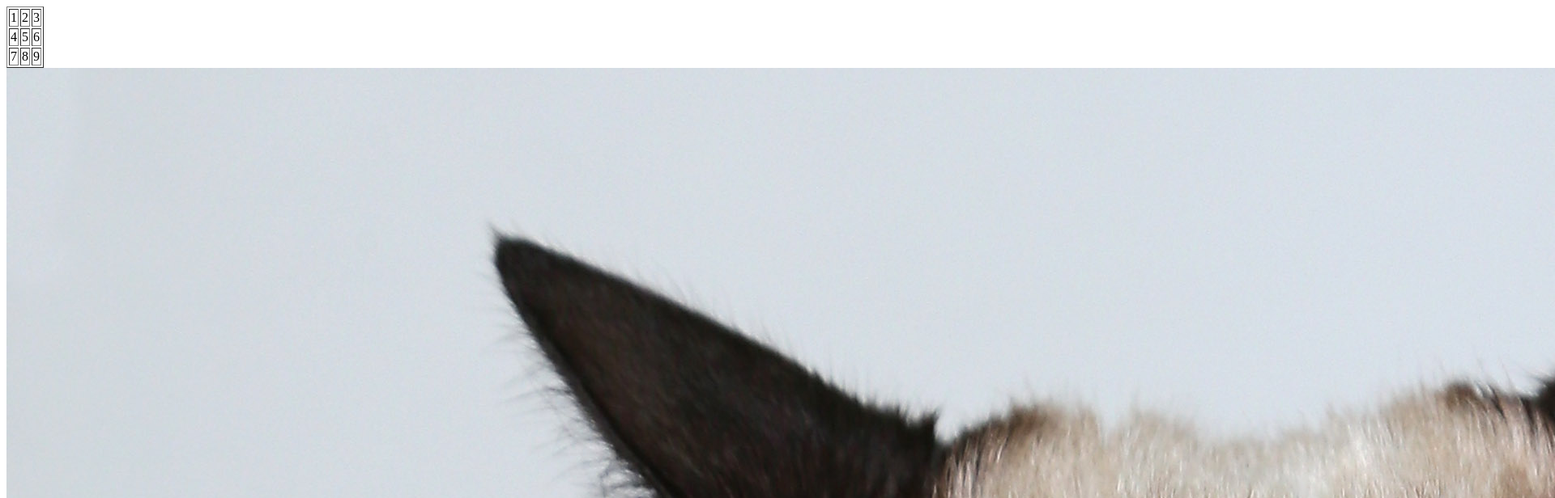
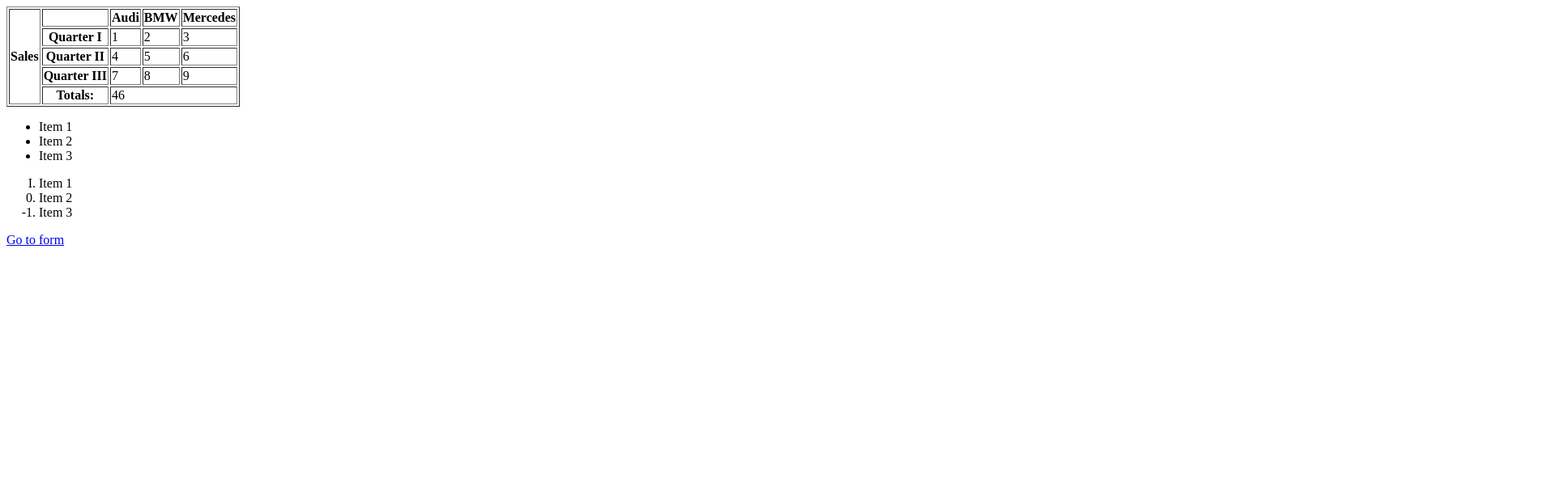
Before and after one commit to koldovsky/lvc226-02-html-02, a plain HTML site: page index.html in a window 1280 px wide. Shown: the top 616 px of the page at 81% size, 1920 px wide, since content can reach past the window. Drawn offline with Linux system fonts and the light colour scheme.

Commit message:
Added form

```diff
--- a/index.html
+++ b/index.html
@@ -8,16 +8,35 @@
 
     <table border="1">
         <tr>
-            <td>1</td><td>2</td><td>3</td>
+            <th rowspan="5">Sales</th><th></th><th>Audi</th><th>BMW</th><th>Mercedes</th>
         </tr>
         <tr>
-            <td>4</td><td>5</td><td>6</td>
+           <th>Quarter I</th><td>1</td><td>2</td><td>3</td>
         </tr>
         <tr>
-            <td>7</td><td>8</td><td>9</td>
+            <th>Quarter II</th><td>4</td><td>5</td><td>6</td>
+        </tr>
+        <tr>
+            <th>Quarter III</th><td>7</td><td>8</td><td>9</td>
+        </tr>
+        <tr>
+            <th>Totals:</th><td colspan="3">46</td>
         </tr>
     </table>
 
-    <img src="img/grumpy-cat.jpg" alt="Grumpy Cat">
+    <ul>
+        <li>Item 1</li>
+        <li>Item 2</li>
+        <li>Item 3</li>
+    </ul>
+
+    <ol type="I" start="1" reversed>
+        <li>Item 1</li>
+        <li>Item 2</li>
+        <li>Item 3</li>
+    </ol>
+
+    <a href="form.html">Go to form</a>
+
 </body>
 </html>
```
Also changed, not shown: form.html (added, +31 -0 lines), img/grumpy-cat.jpg (deleted).
